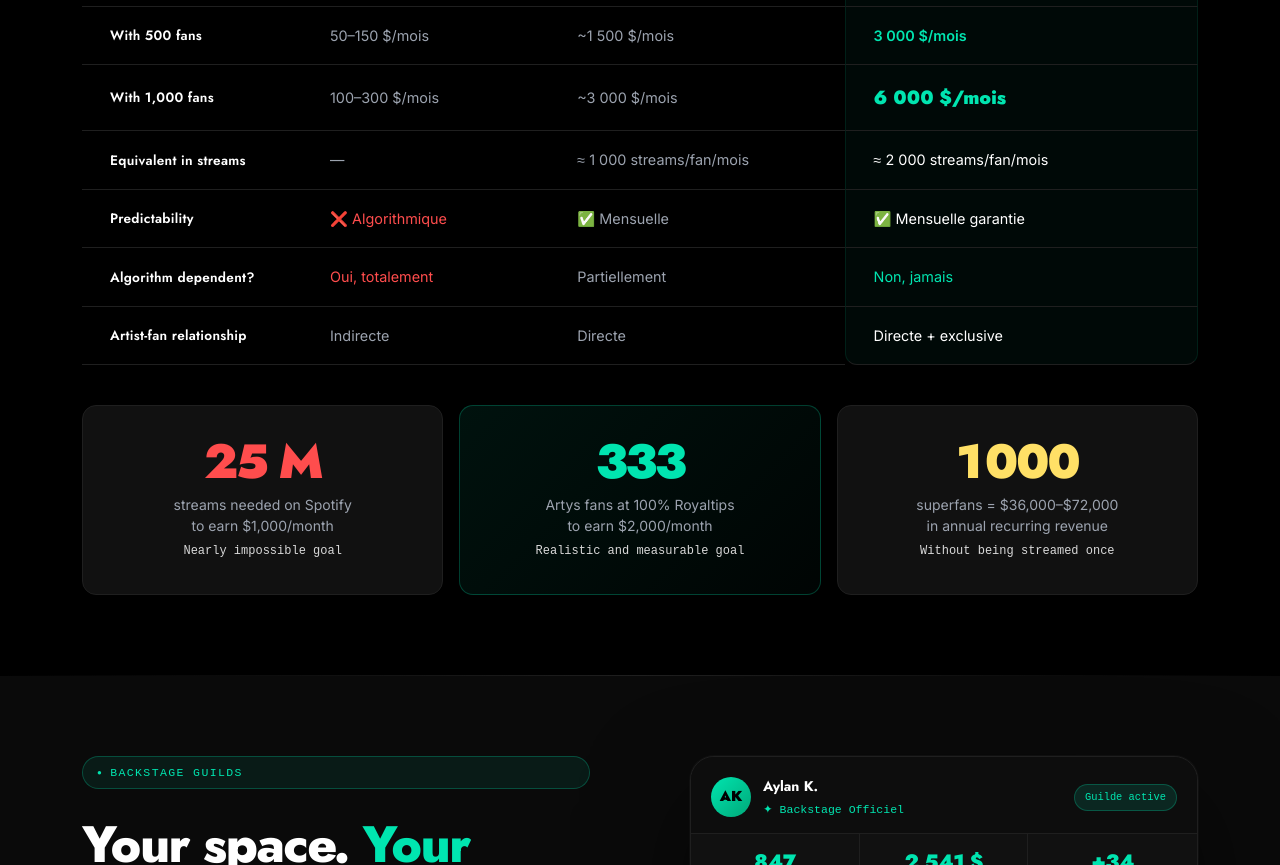
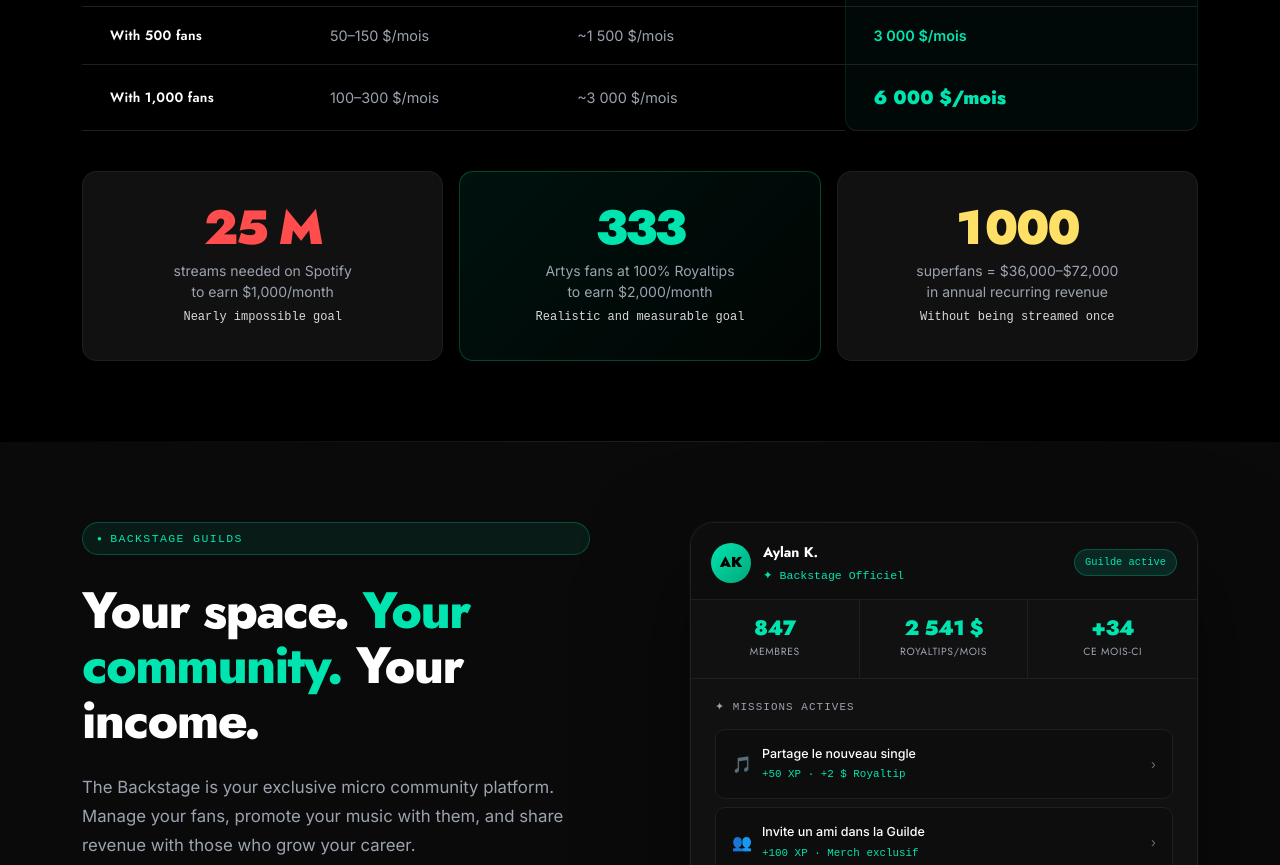
Before and after one commit to 5c0rp264/artys-for-artists, a React (Vite) app: page / in a window 1280 px wide. Shown: the part 2540-3405 px from the top of the page. Built offline with nearby package versions, Linux system fonts and the light colour scheme.

Commit message:
fix(comparison): suppression lignes équivalent streams, prévisibilité, algos, relation artiste-fan

```diff
--- a/src/components/sections/ComparisonSection.tsx
+++ b/src/components/sections/ComparisonSection.tsx
@@ -90,30 +90,6 @@ export default function ComparisonSection() {
       streaming: '100–300 $/mois',
       hybrid: '~3 000 $/mois',
       artys: <span style={{ color: 'var(--accent)', fontWeight: 900, fontSize: '1.2rem', fontFamily: 'var(--font-title)' }}>6 000 $/mois</span>,
-    },
-    {
-      metric: t('row5_metric'),
-      streaming: '—',
-      hybrid: '≈ 1 000 streams/fan/mois',
-      artys: '≈ 2 000 streams/fan/mois',
-    },
-    {
-      metric: t('row6_metric'),
-      streaming: <span style={{ color: 'var(--accent-red)' }}>❌ Algorithmique</span>,
-      hybrid: '✅ Mensuelle',
-      artys: '✅ Mensuelle garantie',
-    },
-    {
-      metric: t('row7_metric'),
-      streaming: <span style={{ color: 'var(--accent-red)' }}>Oui, totalement</span>,
-      hybrid: 'Partiellement',
-      artys: <span style={{ color: 'var(--accent)' }}>Non, jamais</span>,
-    },
-    {
-      metric: t('row8_metric'),
-      streaming: 'Indirecte',
-      hybrid: 'Directe',
-      artys: 'Directe + exclusive',
     },
   ];
 
```
